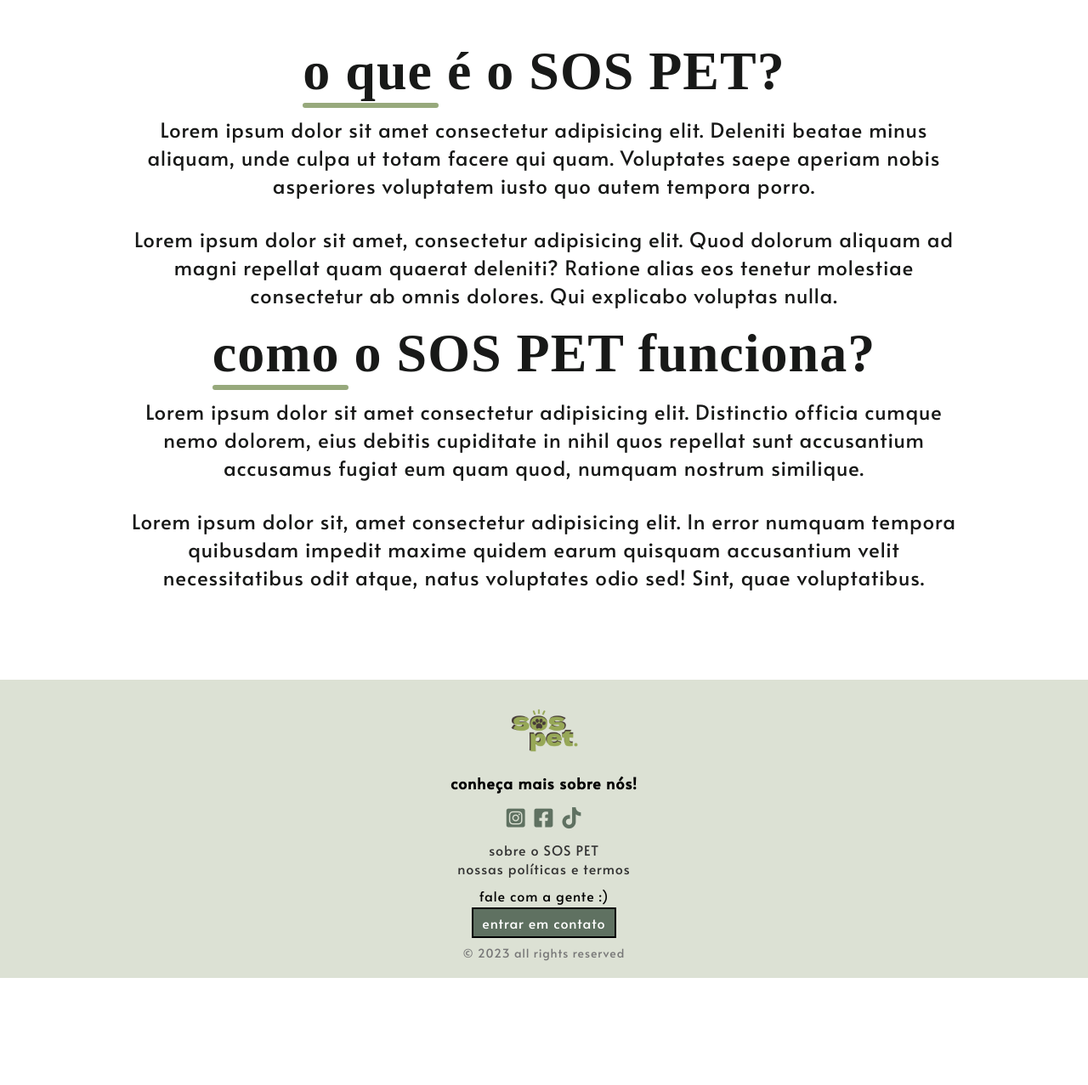
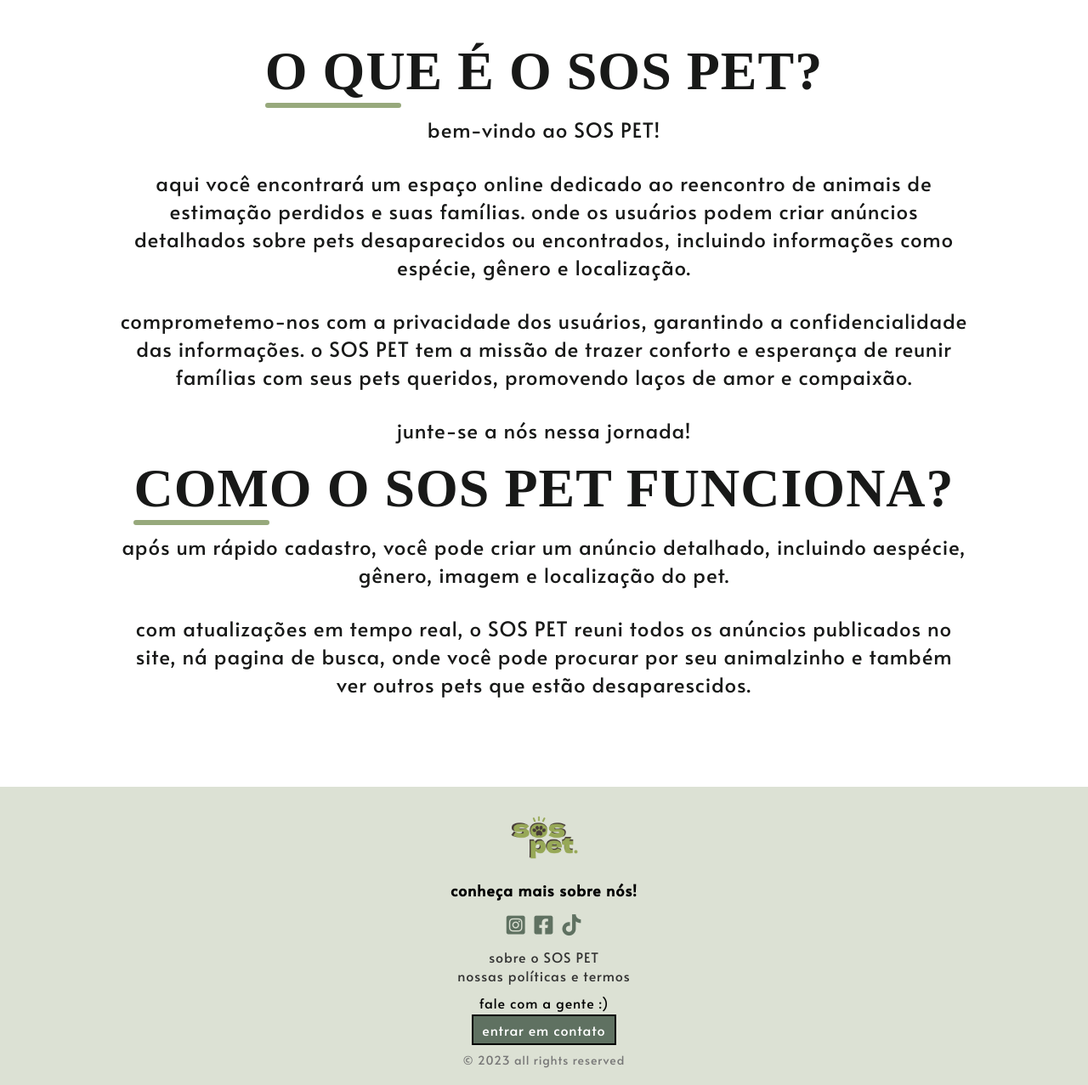
Before and after one commit to ICEI-PUC-Minas-PMV-SI/pmv-si-2023-2-pe1-t1-sospet, a PHP site: page /sobresos.php in a window 1280 px wide. Shown: the part 123-1400 px from the top of the page at 85% size. Before the commit the page ends 1274 px from the top, so only its background shows below. Run offline with PHP 8.4, Linux system fonts and the light colour scheme; some web fonts are replaced.

Commit message:
Update sobresos.php

```diff
--- a/src/sobresos.php
+++ b/src/sobresos.php
@@ -13,20 +13,22 @@
     <header class="cabecalho">
         <a href="home.php"><img class="cabecalho-imagem" src="img/logosemfundo.png" alt="Logo SOS PET"></a>
         <nav class="cabecalho-menu">
-            <button><a href="login.html">login/cadastro</a> </button>
+            <button><a href="login.php">login/cadastro</a> </button>
         </nav>
     </header>
 
     <div class="texto1">
-        <h1>o que é o SOS PET?</h1>
-        <p>Lorem ipsum dolor sit amet consectetur adipisicing elit. Deleniti beatae minus aliquam, unde culpa ut totam facere qui quam. Voluptates saepe aperiam nobis asperiores voluptatem iusto quo autem tempora porro.</p>
-        <p>Lorem ipsum dolor sit amet, consectetur adipisicing elit. Quod dolorum aliquam ad magni repellat quam quaerat deleniti? Ratione alias eos tenetur molestiae consectetur ab omnis dolores. Qui explicabo voluptas nulla.</p>
+        <h1>O QUE É O SOS PET?</h1>
+        <p>bem-vindo ao SOS PET! </p>
+        <p>aqui você encontrará um espaço online dedicado ao reencontro de animais de estimação perdidos e suas famílias. onde os usuários podem criar anúncios detalhados sobre pets desaparecidos ou encontrados, incluindo informações como espécie, gênero e localização.</p>
+        <p>comprometemo-nos com a privacidade dos usuários, garantindo a confidencialidade das informações. o SOS PET tem a missão de trazer conforto e esperança de reunir famílias com seus pets queridos, promovendo laços de amor e compaixão. </p>
+        <p>junte-se a nós nessa jornada!</p>
     </div>
 
     <div class="texto2">
-        <h2>como o SOS PET funciona?</h2>
-        <p>Lorem ipsum dolor sit amet consectetur adipisicing elit. Distinctio officia cumque nemo dolorem, eius debitis cupiditate in nihil quos repellat sunt accusantium accusamus fugiat eum quam quod, numquam nostrum similique.</p>
-        <p>Lorem ipsum dolor sit, amet consectetur adipisicing elit. In error numquam tempora quibusdam impedit maxime quidem earum quisquam accusantium velit necessitatibus odit atque, natus voluptates odio sed! Sint, quae voluptatibus.</p>
+        <h2>COMO O SOS PET FUNCIONA?</h2>
+        <p>após um rápido cadastro, você pode criar um anúncio detalhado, incluindo aespécie, gênero, imagem e localização do pet. </p>
+        <p>com atualizações em tempo real, o SOS PET reuni todos os anúncios publicados no site, ná pagina de busca, onde você pode procurar por seu animalzinho e também ver outros pets que estão desaparescidos.</p>
     </div>
 
 
@@ -52,16 +54,16 @@
 
         <ul class="footer-lista">
             <li>
-                <a href="sobresos.html" class="footer-link">sobre o SOS PET</a>
+                <a href="sobresos.php" class="footer-link">sobre o SOS PET</a>
             </li>
             <li>
-                <a href="politicasepriv.html" class="footer-link">nossas políticas e termos</a>
+                <a href="politicasepriv.php" class="footer-link">nossas políticas e termos</a>
             </li>
         </ul>
 
         <div id="footer-email">
             <p>fale com a gente :) </p>
-            <a href="formulario.html" class="footer-botao">entrar em contato</a>
+            <a href="formulario.php" class="footer-botao">entrar em contato</a>
         </div>
 
         <div id="footer-copyright">
```
